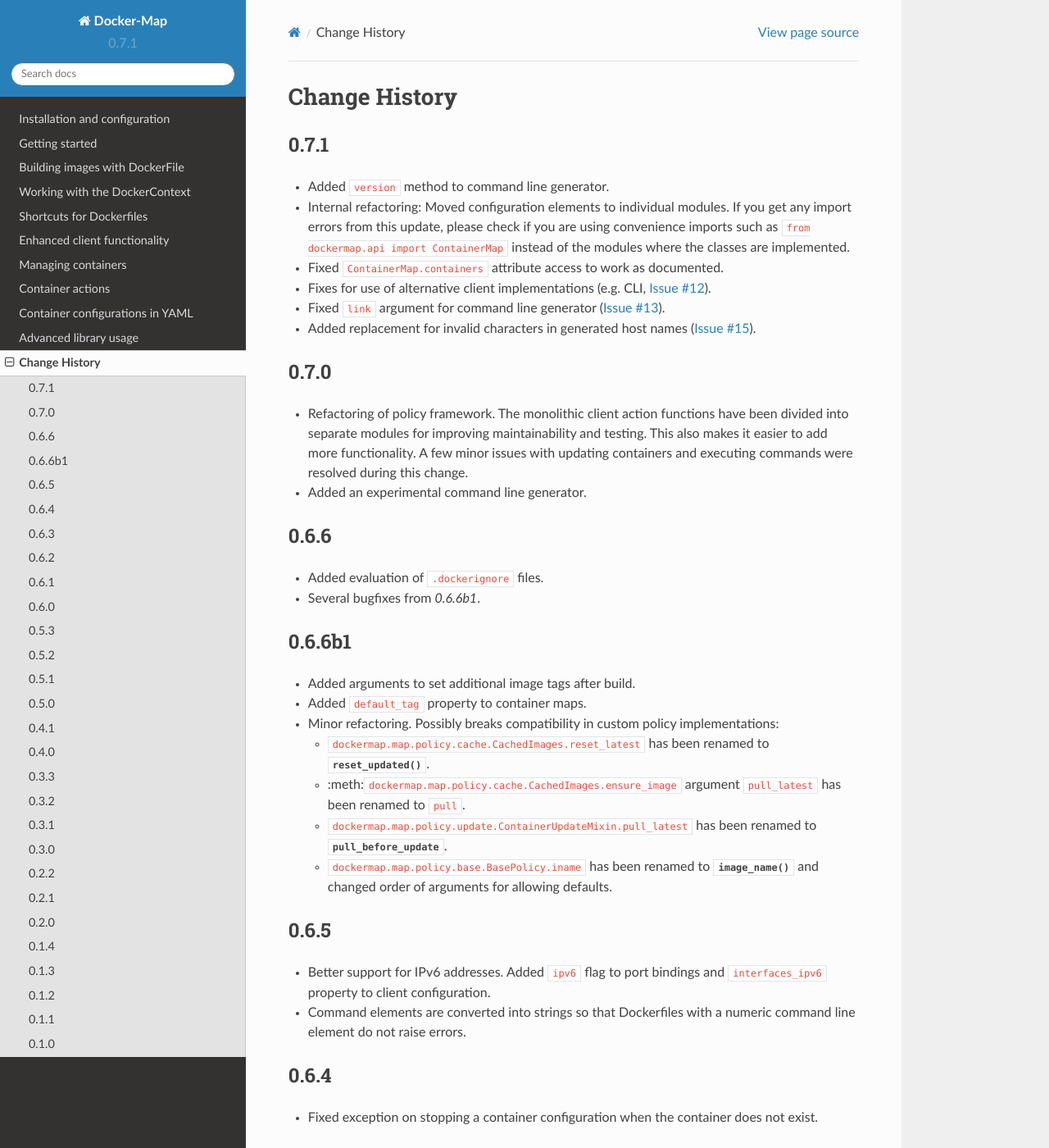
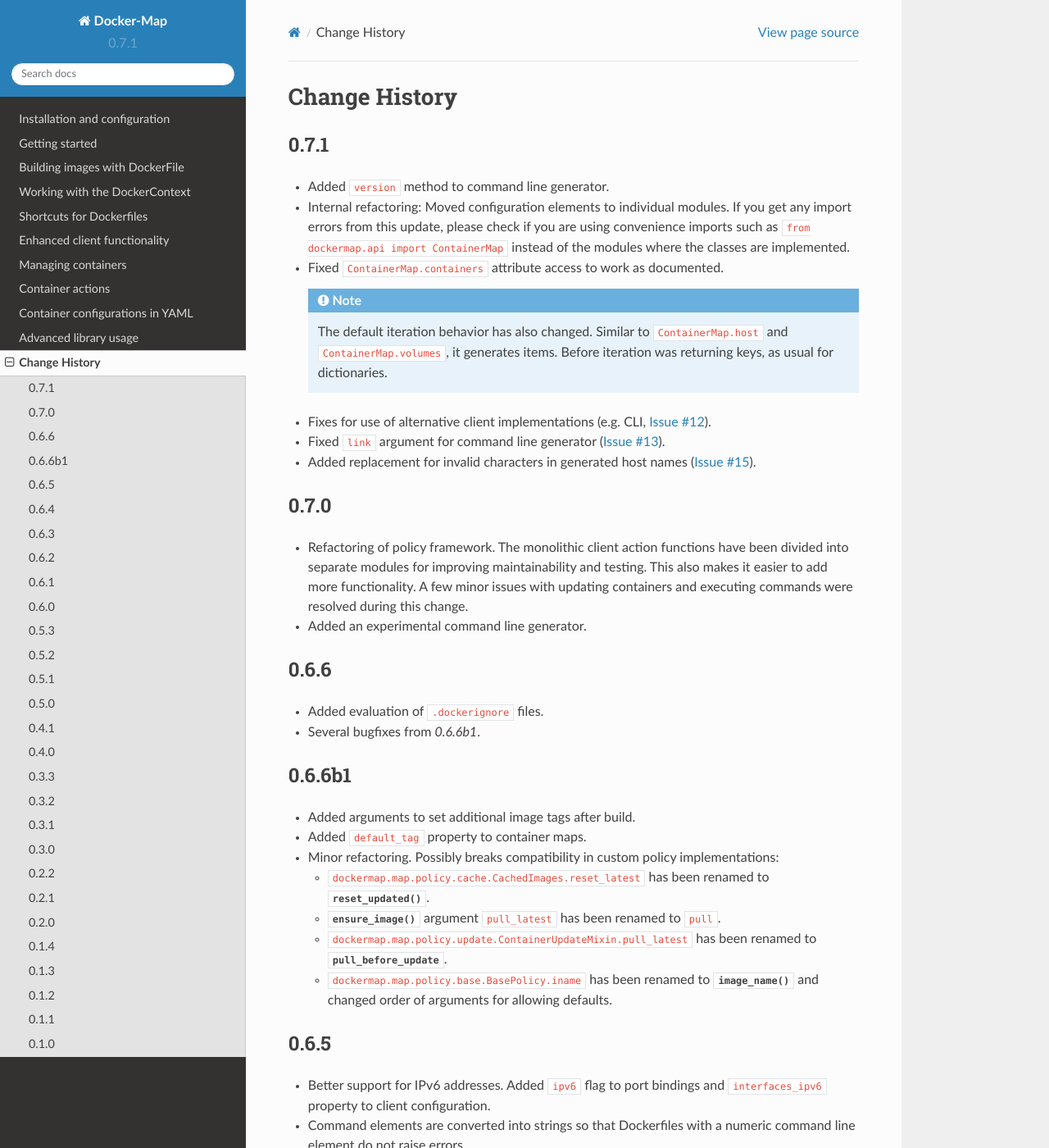
Before and after one commit to merll/docker-map, a Sphinx documentation site: the page built from docs/changes.rst, in a window 1280 px wide and 1400 px high. Shown: the whole window at 82% size. Built offline with Sphinx 7.4.7 and the Read the Docs theme 2.0.0, drawn with Linux system fonts in a browser that asks for light colours.

Commit message:
Added more detailed note to changelog.

```diff
--- a/docs/changes.rst
+++ b/docs/changes.rst
@@ -9,6 +9,11 @@
   update, please check if you are using convenience imports such as ``from dockermap.api import ContainerMap`` instead
   of the modules where the classes are implemented.
 * Fixed ``ContainerMap.containers`` attribute access to work as documented.
+
+  .. note::
+    The default iteration behavior has also changed. Similar to ``ContainerMap.host`` and ``ContainerMap.volumes``, it
+    generates items. Before iteration was returning keys, as usual for dictionaries.
+
 * Fixes for use of alternative client implementations (e.g. CLI,
   `Issue #12 <https://github.com/merll/docker-map/issues/12>`_).
 * Fixed ``link`` argument for command line generator (`Issue #13 <https://github.com/merll/docker-map/issues/13>`_).
@@ -35,7 +40,7 @@
 
   * ``dockermap.map.policy.cache.CachedImages.reset_latest`` has been renamed to
     :meth:`~dockermap.map.policy.cache.CachedImages.reset_updated`.
-  * :meth:``dockermap.map.policy.cache.CachedImages.ensure_image`` argument ``pull_latest`` has been renamed to
+  * :meth:`~dockermap.map.policy.cache.CachedImages.ensure_image` argument ``pull_latest`` has been renamed to
     ``pull``.
   * ``dockermap.map.policy.update.ContainerUpdateMixin.pull_latest`` has been renamed to
     :attr:`~dockermap.map.policy.update.ContainerUpdateMixin.pull_before_update`.
```
